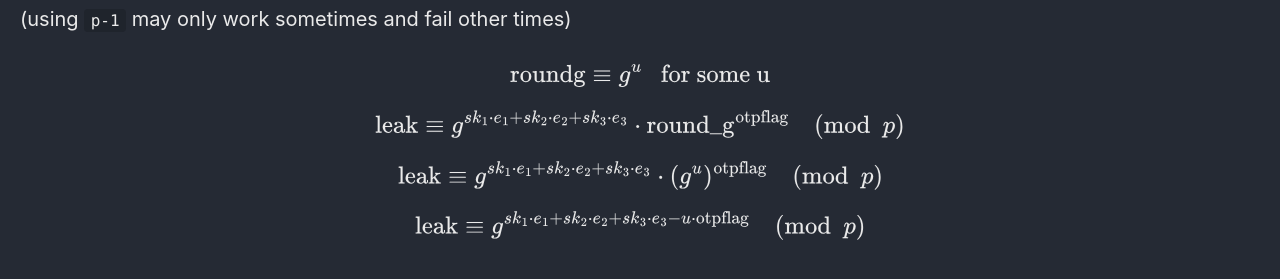
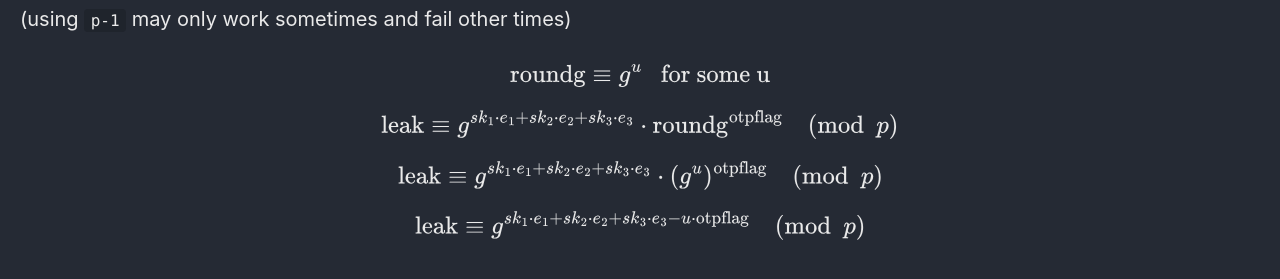
Before and after one commit to Connor-McCartney/Connor-McCartney.github.io, a Jekyll site: the page built from _pages/cryptography/other/L3-RCTF2024.md, in a window 1280 px wide and 900 px high, scrolled down 3866 px. Shown: the part 608-887 px from the top of the window. Built offline with Jekyll 4.4.1, drawn with Linux system fonts in a browser that asks for light colours; cached includes are drawn as plain includes.

Commit message:
Update L3-RCTF2024.md

```diff
--- a/_pages/cryptography/other/L3-RCTF2024.md
+++ b/_pages/cryptography/other/L3-RCTF2024.md
@@ -178,7 +178,7 @@ The order of the field is `p-1` but we'll use `o = (p-1)//2` which is more relia
 
 $$\text{roundg} \equiv g^u \ \ \text{   for some u}$$
 
-$$\text{leak} \equiv g^{sk_1 \cdot e_1 + sk_2 \cdot e_2 + sk_3 \cdot e_3} \cdot \text{round_g}^{\text{otpflag}} \pmod p$$
+$$\text{leak} \equiv g^{sk_1 \cdot e_1 + sk_2 \cdot e_2 + sk_3 \cdot e_3} \cdot \text{roundg}^{\text{otpflag}} \pmod p$$
 
 $$\text{leak} \equiv g^{sk_1 \cdot e_1 + sk_2 \cdot e_2 + sk_3 \cdot e_3} \cdot (g^u)^{\text{otpflag}} \pmod p$$
 
```
